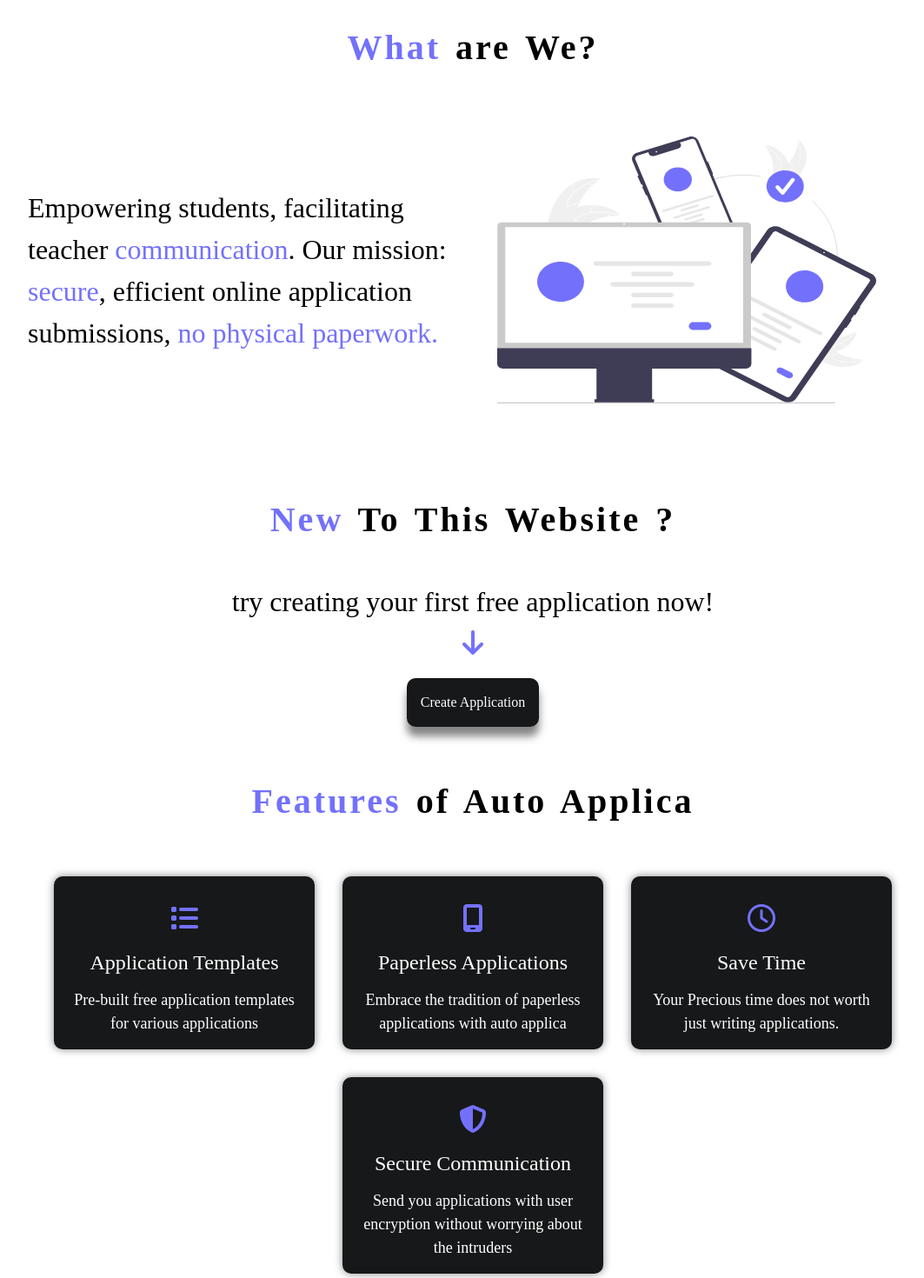
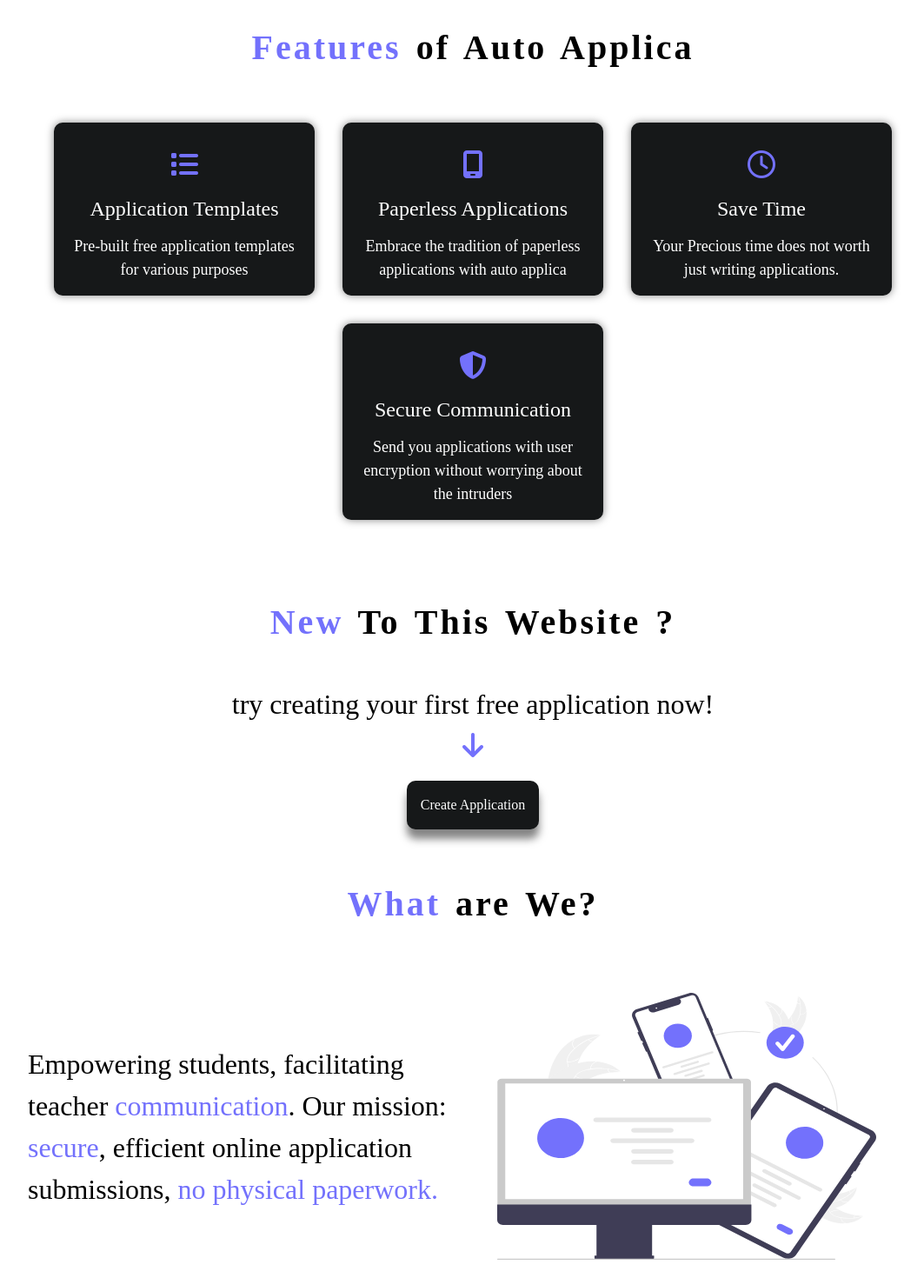
Before and after one commit to TheToadSannin/auto_applica, a React (Create React App) app: page / in a window 1280 px wide. Shown: the part 800-2270 px from the top of the page at 87% size, without its empty margins (96-1159 px from the left). Built offline with nearby package versions, Linux system fonts and the light colour scheme; no server answers; a web font is replaced by a local one.

Commit message:
project complete

```diff
--- a/src/App.css
+++ b/src/App.css
@@ -130,20 +130,6 @@
   width: 7em;
   height: 2em;
   position: relative;
-}
-
-footer button::after {
-  content: "";
-  position: absolute;
-  width: 0;
-  height: 100%;
-  background-color: rgba(0, 0, 0, 0.7);
-  inset: 0 0;
-  transition: all ease-in 0.12s;
-}
-
-footer button:hover:after {
-  width: 100%;
 }
 
 footer div ul {
--- a/src/pages/Home.jsx
+++ b/src/pages/Home.jsx
@@ -27,35 +27,6 @@
           </p>
         </div>
         <h1>
-          <span>What</span> are We?
-        </h1>
-        <div>
-          <p>
-            Empowering students, facilitating teacher <span>communication</span>
-            . Our mission: <span>secure</span>, efficient online application{" "}
-            submissions, <span>no physical paperwork.</span>
-          </p>
-          <img src={image2} width={500 + "px"} alt="" />
-        </div>
-        <div className="tryapp">
-          <h1>
-            <span>New </span>To This Website ?
-          </h1>
-          <p>try creating your first free application now!</p>
-          <i
-            className="arrow"
-            class="fa-solid fa-arrow-down fa-2xl"
-            style={{ color: "#7371fc" }}
-          ></i>
-          <button
-            onClick={() => {
-              navigate("/student/createApplication");
-            }}
-          >
-            Create Application
-          </button>
-        </div>
-        <h1>
           <span>Features</span> of Auto Applica
         </h1>
 
@@ -63,7 +34,7 @@
           <div>
             <i class="fa-solid fa-list fa-2xl" style={{ color: "#7371fc" }}></i>
             <h3>Application Templates</h3>
-            <p>Pre-built free application templates for various applications</p>
+            <p>Pre-built free application templates for various purposes</p>
           </div>
           <div>
             <i
@@ -95,6 +66,36 @@
             </p>
           </div>
         </div>
+
+        <div className="tryapp">
+          <h1>
+            <span>New </span>To This Website ?
+          </h1>
+          <p>try creating your first free application now!</p>
+          <i
+            className="arrow"
+            class="fa-solid fa-arrow-down fa-2xl"
+            style={{ color: "#7371fc" }}
+          ></i>
+          <button
+            onClick={() => {
+              navigate("/student/createApplication");
+            }}
+          >
+            Create Application
+          </button>
+        </div>
+        <h1>
+          <span>What</span> are We?
+        </h1>
+        <div>
+          <p>
+            Empowering students, facilitating teacher <span>communication</span>
+            . Our mission: <span>secure</span>, efficient online application{" "}
+            submissions, <span>no physical paperwork.</span>
+          </p>
+          <img src={image2} width={500 + "px"} alt="" />
+        </div>
       </div>
     </main>
   );
```
